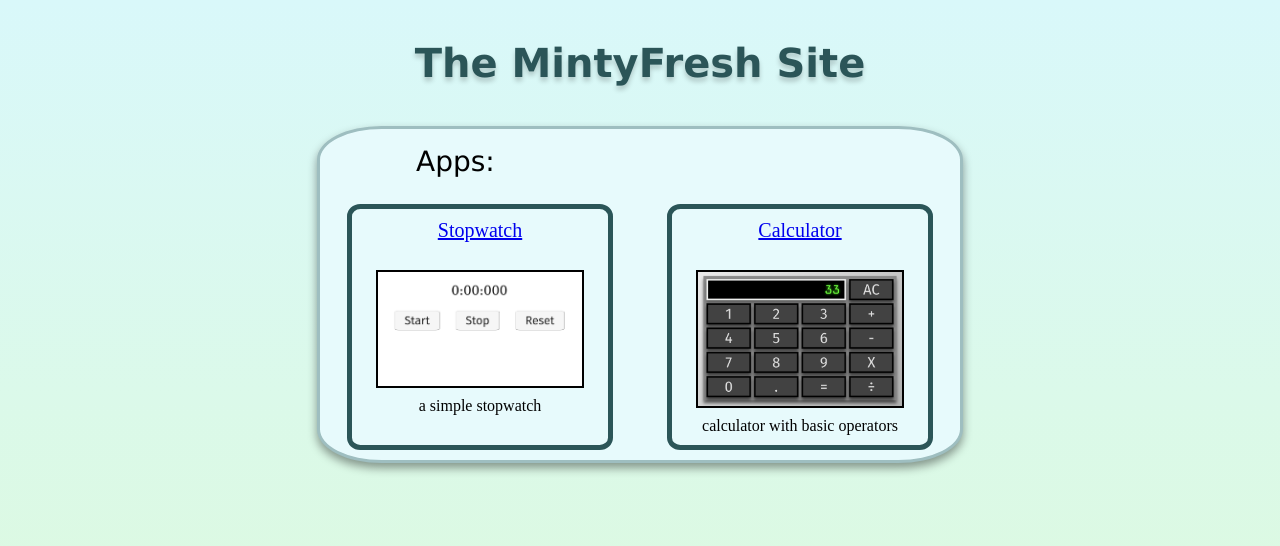
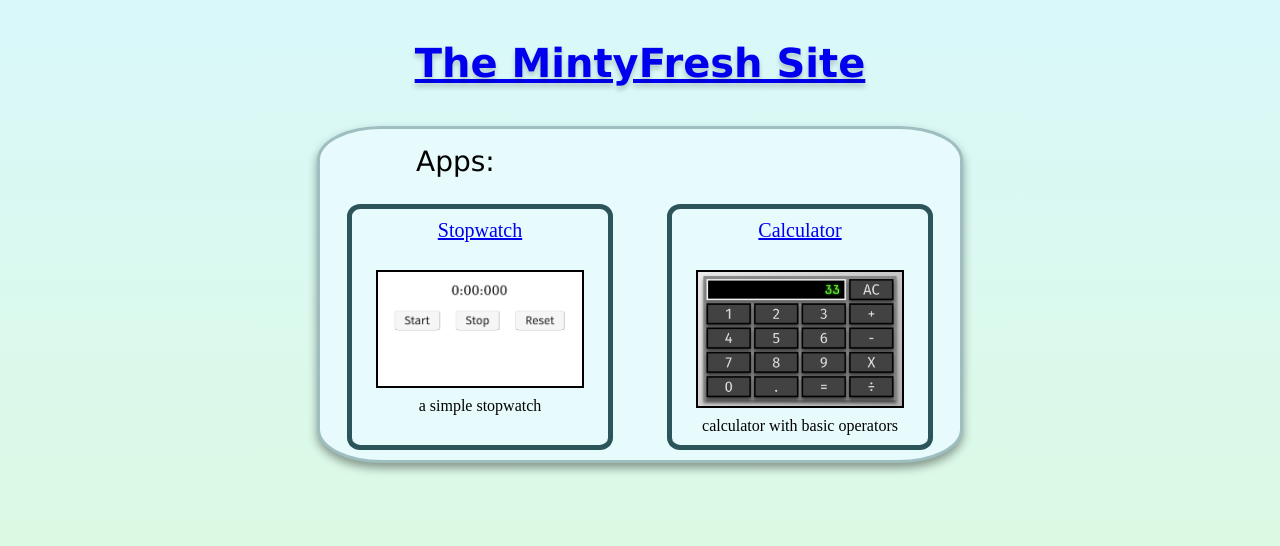
Before and after one commit to MintyFresh-2/mintyfresh-2.github.io, a plain HTML site: page index.html in a window 1280 px wide. Drawn offline with Linux system fonts and the light colour scheme.

Commit message:
Update index.html

```diff
--- a/index.html
+++ b/index.html
@@ -5,7 +5,7 @@
     </head>
     <body>
         <div id="cloud-container"></div>
-        <h1 align="center">The MintyFresh Site</h1>
+        <h1 align="center"><a href="/recipe-page">The MintyFresh Site</a></h1>
         <div id="apps">
             <p class="appsText">Apps:</p>
         </div>
```
